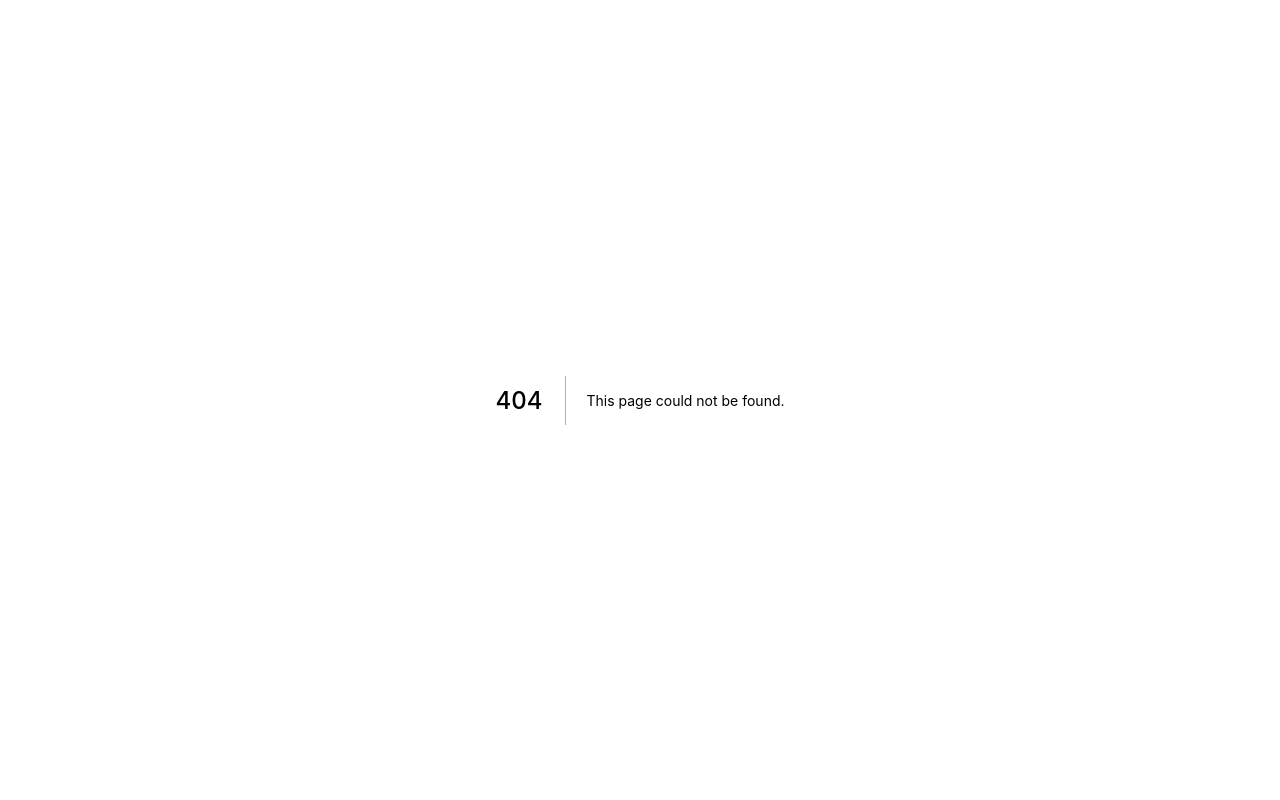
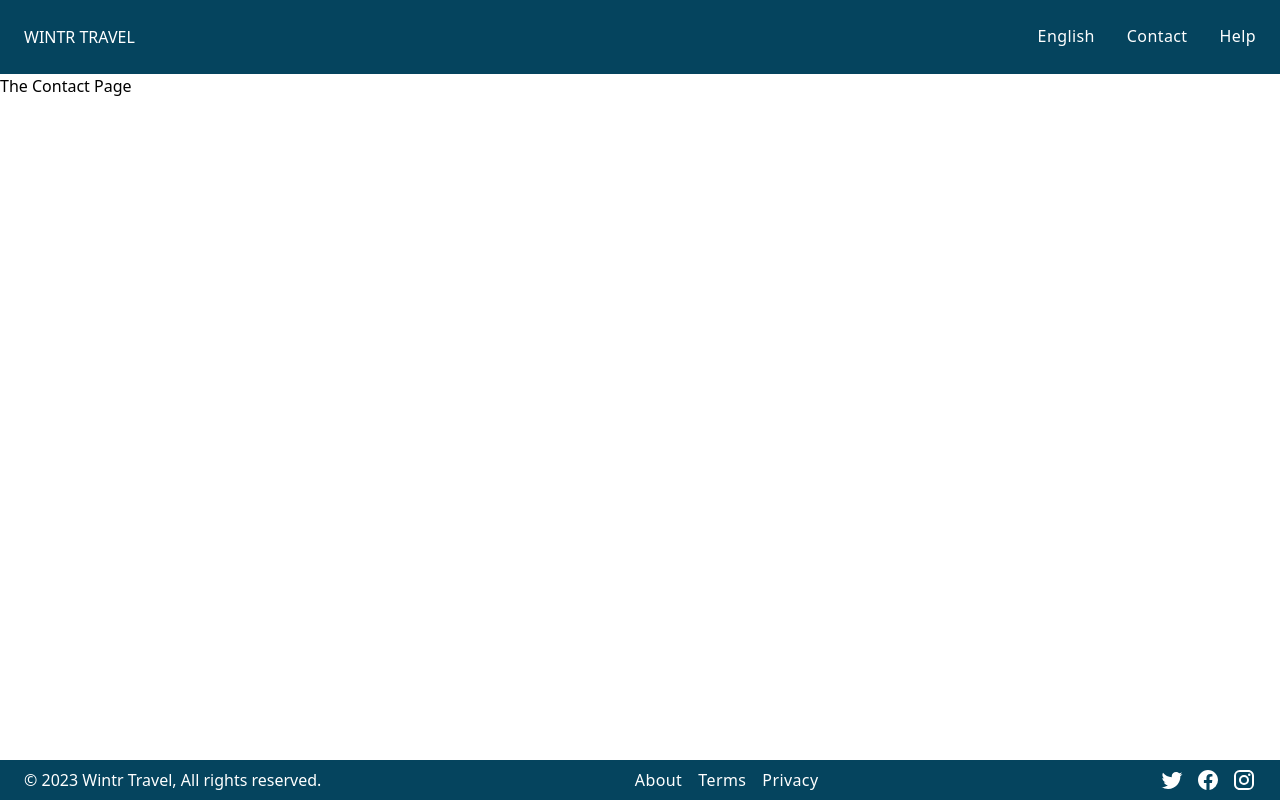
Before and after one commit to MLerasle/wintr-travel, a Next.js app: page /contact in a window 1280 px wide. Before the commit this address had no page. Built offline with nearby package versions, Linux system fonts and the light colour scheme.

Commit message:
Setup basic layout

```diff
--- /dev/null
+++ b/components/Footer.js
@@ -0,0 +1,46 @@
+import React from 'react'
+import Link from 'next/link'
+import Icon from '@mdi/react'
+import { mdiTwitter, mdiFacebook, mdiInstagram } from '@mdi/js';
+
+import '../assets/style.css'
+
+const Footer = () => (
+  <footer className="flex justify-between items-center bg-primary-blue text-white px-6 py-4 absolute bottom-0 w-full h-10">
+    <section>
+      <p>© {new Date().getFullYear()} Wintr Travel, All rights reserved.</p>
+    </section>
+    <section>
+      <ul className="flex items-center">
+        <li className="mr-4 tracking-wide">
+          <Link href="/">
+            <a className="hover:underline">About</a>
+          </Link>
+        </li>
+        <li className="mr-4 tracking-wide">
+          <Link href="/">
+            <a className="hover:underline">Terms</a>
+          </Link>
+        </li>
+        <li className="mr-4 tracking-wide">
+          <Link href="/">
+            <a className="hover:underline">Privacy</a>
+          </Link>
+        </li>
+      </ul>
+    </section>
+    <section className="flex items-center">
+      <a className="pl-3" href="https://twitter.com">
+        <Icon path={mdiTwitter} size={1} color="white" />
+      </a>
+      <a className="pl-3" href="https://facebook.com">
+        <Icon path={mdiFacebook} size={1} color="white" />
+      </a>
+      <a className="pl-3" href="https://instagram.com">
+        <Icon path={mdiInstagram} size={1} color="white" />
+      </a>
+    </section>
+  </footer>
+)
+
+export default Footer
--- /dev/null
+++ b/components/Layout.js
@@ -0,0 +1,14 @@
+import Nav from './Nav'
+import Footer from './Footer'
+
+const Layout = props => (
+  <div className="relative min-h-screen">
+    <div className="pb-10">
+      <Nav background="primary" />
+      {props.children}
+    </div>
+    <Footer />
+  </div>
+)
+
+export default Layout
--- a/components/nav.js
+++ b/components/nav.js
@@ -1,55 +1,31 @@
 import React from 'react'
 import Link from 'next/link'
 
+import '../assets/style.css'
+
 const links = [
-  { href: 'https://zeit.co/now', label: 'ZEIT' },
-  { href: 'https://github.com/zeit/next.js', label: 'GitHub' },
+  { href: '', label: 'English' },
+  { href: '/contact', label: 'Contact' },
+  { href: '/help', label: 'Help' }
 ].map(link => {
   link.key = `nav-link-${link.href}-${link.label}`
   return link
 })
 
-const Nav = () => (
-  <nav>
-    <ul>
-      <li>
-        <Link href="/">
-          <a>Home</a>
-        </Link>
-      </li>
+const Nav = props => (
+  <nav className={"flex items-center justify-between " + (props.background && 'bg-primary-blue')}>
+    <div className="text-white pl-6">
+      <a href="/">WINTR TRAVEL</a>
+    </div>
+    <ul className="flex items-center pr-6">
       {links.map(({ key, href, label }) => (
-        <li key={key}>
-          <a href={href}>{label}</a>
+        <li key={key} className="inline-block ml-8 py-6 border-b-2 border-transparent hover:border-white">
+          <Link href={href}>
+            <a className="text-white tracking-wide">{label}</a>
+          </Link>
         </li>
       ))}
     </ul>
-
-    <style jsx>{`
-      :global(body) {
-        margin: 0;
-        font-family: -apple-system, BlinkMacSystemFont, Avenir Next, Avenir,
-          Helvetica, sans-serif;
-      }
-      nav {
-        text-align: center;
-      }
-      ul {
-        display: flex;
-        justify-content: space-between;
-      }
-      nav > ul {
-        padding: 4px 16px;
-      }
-      li {
-        display: flex;
-        padding: 6px 8px;
-      }
-      a {
-        color: #067df7;
-        text-decoration: none;
-        font-size: 13px;
-      }
-    `}</style>
   </nav>
 )
 
--- /dev/null
+++ b/pages/contact.js
@@ -0,0 +1,11 @@
+import React from 'react'
+
+import Layout from '../components/Layout'
+
+const Contact = () => (
+  <Layout>
+    <h1>The Contact Page</h1>
+  </Layout>
+)
+
+export default Contact
--- /dev/null
+++ b/pages/help.js
@@ -0,0 +1,11 @@
+import React from 'react'
+
+import Layout from '../components/Layout'
+
+const Help = () => (
+  <Layout>
+    <h1>The Help Page</h1>
+  </Layout>
+)
+
+export default Help
```
